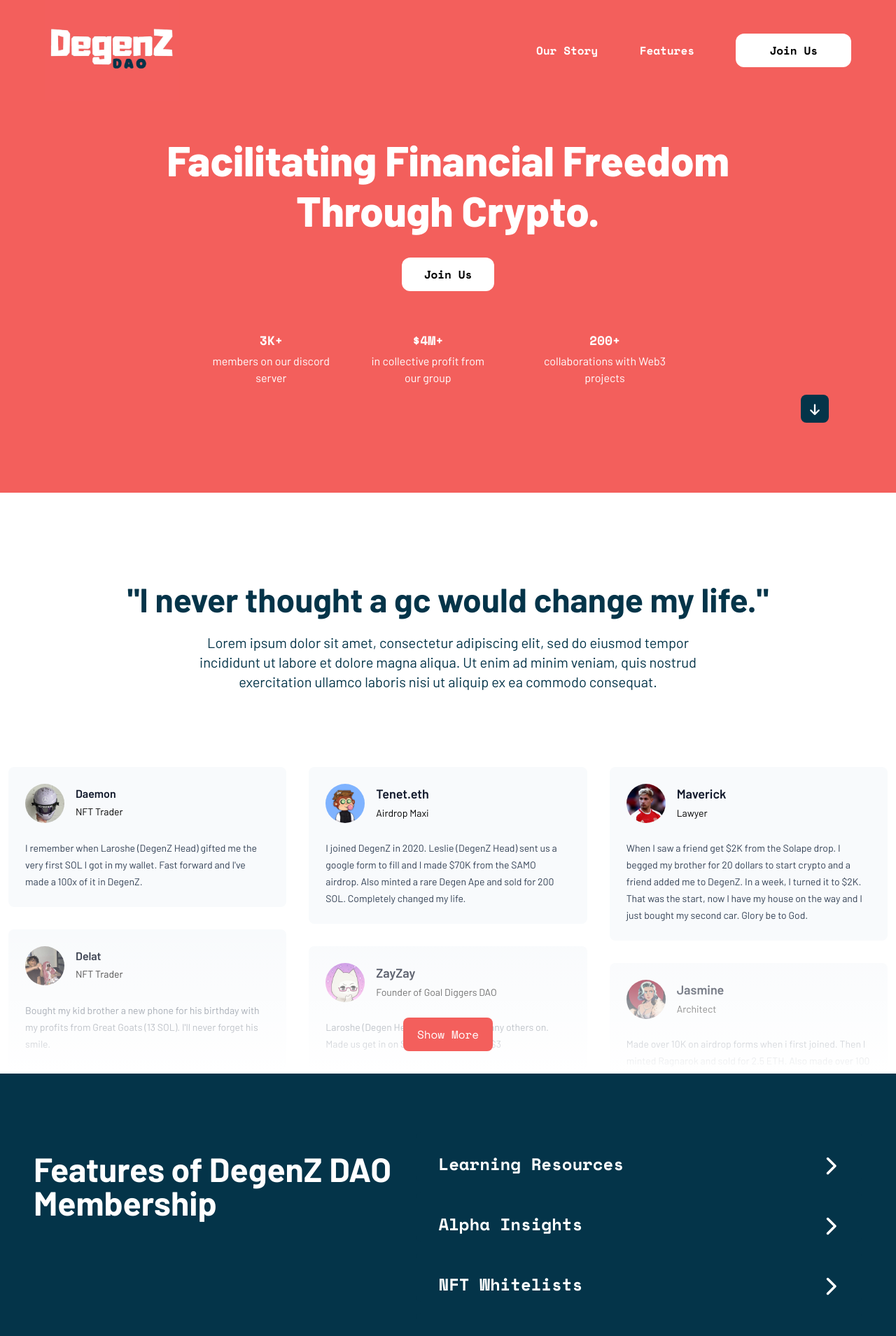
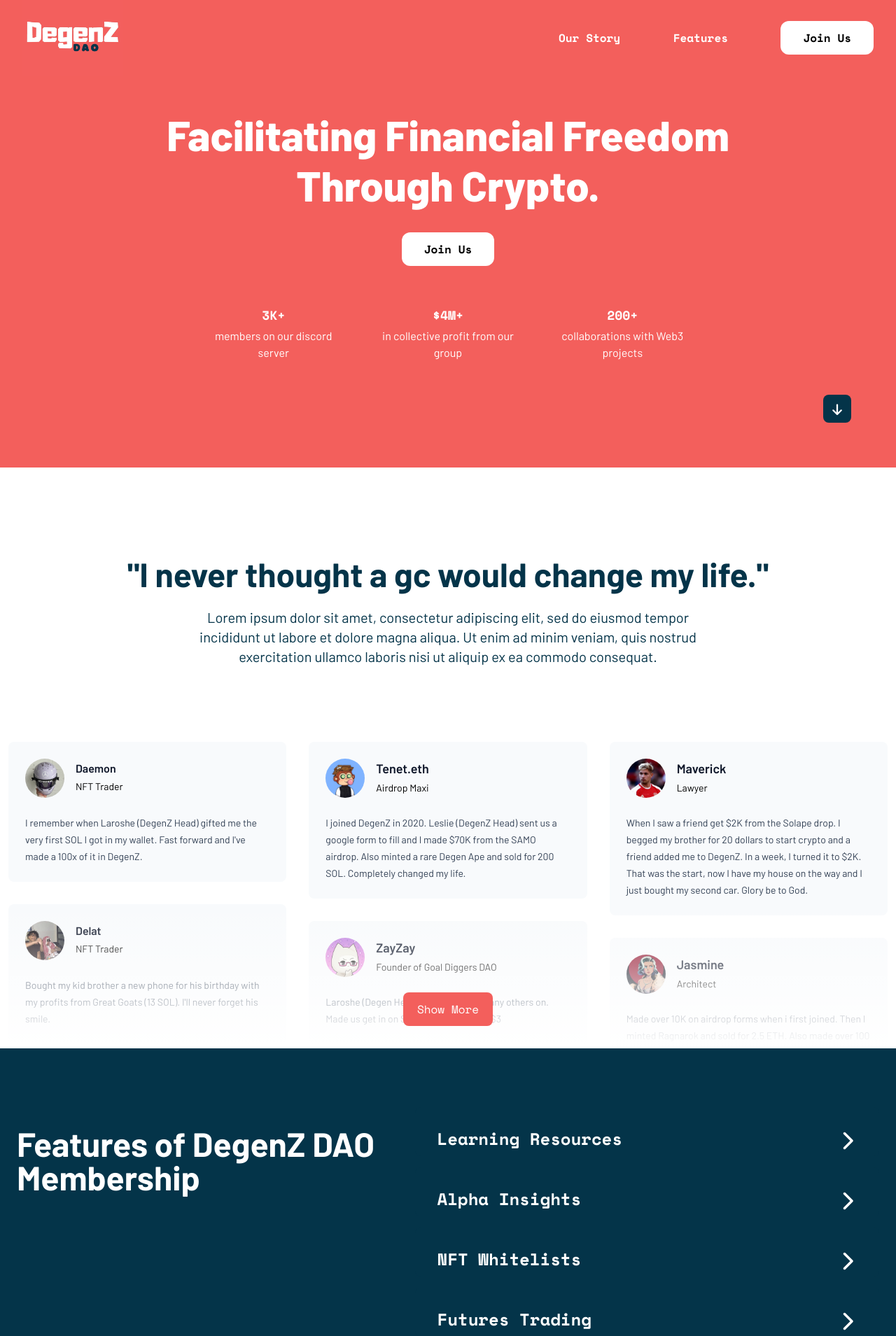
Before and after one commit to Atenbot/DegenZ, a React (Vite) app: page / in a window 1280 px wide. Shown: the top 1909 px of the page at 70% size. Built offline with nearby package versions, Linux system fonts and the light colour scheme.

Commit message:
polishing

```diff
--- a/src/Features.jsx
+++ b/src/Features.jsx
@@ -51,8 +51,9 @@ const Features = () => {
 
 
     return (
-        <section className="bg-secondary pb-4 pt-4 md:pt-10 lg:pt-8 lg:flex lg:px-12 lg:justify-between lg:py-4">
-             <h1 className=" w-[300px] mx-auto text-white font-barlow font-bold text-center text-3xl pt-20 md:w-[600px] md:text-4xl lg:text-left lg:w-[500px] lg:mx-0 xl:text-5xl xl:w-[600px] 2xl:text-6xl 2xl:w-[800px]">Features of DegenZ DAO Membership</h1>
+        <section className="bg-secondary ">
+            <div className="max-w-7xl mx-auto pb-4 pt-4 md:pt-10 lg:pt-8 lg:flex lg:px-12 xl:px-6 lg:justify-between lg:py-4">
+            <h1 className=" w-[300px] mx-auto text-white font-barlow font-bold text-center text-3xl pt-20 md:w-[600px] md:text-4xl lg:text-left lg:w-[500px] lg:mx-0 xl:text-5xl xl:w-[600px] 2xl:text-6xl 2xl:w-[800px]">Features of DegenZ DAO Membership</h1>
              <div className="pt-2 pb-14 md:pb-20 lg:pt-9 lg:w-[600px] xl:w-[700px]">
             {accordionData.map((item, index) =>{
                 const isActive = activeIndex === index;
@@ -83,6 +84,7 @@ const Features = () => {
                             </div>
                 )})}
                 </div>
+            </div>
         </section>
 
      );
--- a/src/Header.jsx
+++ b/src/Header.jsx
@@ -3,32 +3,34 @@ import ArrowRight from "./assets/icons/arrow-right-solid.svg?react"
 const Header = () => {
     return (
 
-    <div className ="bg-primary mx-auto px-4 min-h-24 md:pt-2 lg:pt-8 lg:pb-24">
+    <div className ="bg-primary px-4 min-h-24 md:pt-2 lg:pt-8 lg:pb-24">
+    <div className="max-w-7xl mx-auto">
     <div className ="flex flex-col items-center">
     <h1 className="text-4xl pt-10 text-white mx-auto text-center font-barlow font-extrabold  md:w-[700px] md:text-5xl md:leading-tight lg:text-6xl lg:w-[900px] lg:leading-[1.2] lg:pt-4 2xl:text-7xl 2xl:w-[1200px]">
         Facilitating Financial Freedom Through Crypto.
     </h1>
     <button className="header-btn mt-8 w-full py-3 bg-white text-black rounded-xl font-spaceMono font-bold md:w-fit md:px-8 md:text-base lg:mt-8 2xl:text-xl 2xl:py-5 2xl:px-12 2xl:rounded-2xl 2xl:mt-10">Join Us </button>
 
-    <div className="highlights-container flex justify-center w-[340px] mt-8 mb-14 md:w-[600px] md:gap-6 md:pt-2 lg:pt-6 lg:gap-12 lg:w-[700px] 2xl:min-w-[1000px]">
-        <div className="highlight basis-1/3 md:max-w-34 lg:max-w-44 2xl:max-w-64">
+    <div className="highlights-container mx-auto flex justify-center w-[340px] mt-8 mb-14 md:w-[600px] md:gap-6 md:pt-2 lg:pt-6 lg:gap-12 lg:w-[700px] 2xl:min-w-[1000px]">
+        <div className="highlight basis-1/3 md:max-w-34 lg:min-w-44 2xl:max-w-64">
             <p className="text-white font-spaceMono font-bold text-base text-center md:text-lg 2xl:text-2xl">3K+</p>
             <p className="highlight-paragraph text-white text-center font-barlow leading-snug text-xs mt-1 md:text-base 2xl:text-xl"> members on our discord server </p>
         </div>
 
-        <div className="highlight basis-1/3 md:max-w-34 lg:max-w-44 2xl:max-w-64">
+        <div className="highlight basis-1/3 md:max-w-34 lg:min-w-44 2xl:max-w-64">
             <p className="text-white font-spaceMono font-bold text-base text-center md:text-lg 2xl:text-2xl">$4M+</p>
             <p className="highlight-paragraph text-white text-center font-barlow leading-snug text-xs mt-1 md:text-base 2xl:text-xl"> in collective profit from our group </p>
         </div>
-        <div className="highlight basis-1/3 md:max-w-34 lg:max-w-44 xl:max-w-64">
+        <div className="highlight basis-1/3 md:max-w-34 lg:min-w-44 xl:max-w-64">
             <p className="text-white font-spaceMono font-bold text-base text-center md:text-lg 2xl:text-2xl">200+</p>
-            <p className="highlight-paragraph text-white text-center font-barlow leading-snug text-xs mt-1 md:text-base 2xl:text-xl"> collaborations with Web3 projects </p>
+            <p className="highlight-paragraph text-white text-center font-barlow leading-snug text-xs mt-1 md:text-base 2x:text-xl"> collaborations with Web3 projects </p>
         </div>
     </div>
     </div>
-    <div className="w-10 hidden h-10 aspect-1/1 bg-secondary absolute right-24 top-[500px] rounded-lg lg:block mt-16 2xl:mt-36 2xl:w-14 2xl:h-14">
-        <ArrowRight className="rotate-90 object-cover w-full p-3 fill-white 2xl:p-3.5"/>
+    <div className="w-10 hidden h-10 aspect-1/1 bg-secondary absolute right-12 xl:right-16 custom:right-28 top-[500px] rounded-lg lg:block mt-16 2xl:mt-36">
+        <ArrowRight className="rotate-90 object-cover w-full p-3 fill-white xxl:p-3.5"/>
     </div>
+        </div>
     </div>
 
     );
--- a/src/Navbar.jsx
+++ b/src/Navbar.jsx
@@ -3,12 +3,14 @@ const Navbar = () => {
 
 
 
-        <div className="flex justify-between items-center sticky top-0 bg-primary px-2 mx-auto z-10 md:px-8 lg:static lg:px-16">
-        <img src="logos\degenz.jpg" className="w-24 h-auto md:w-32 aspect-w-1 aspect-h-1 lg:w-36 xl:w-48" alt="" />
+        <div className="sticky top-0 bg-primary px-2 z-10 md:px-8 lg:static">
+        <div className="flex items-center justify-between max-w-7xl mx-auto">
+        <img src="logos\degenz.jpg" className="w-24 h-auto md:w-32 aspect-w-1 aspect-h-1 lg:w-36 2xl:w-48" alt="" />
         <div className="flex text-white items-center justify-between md:w-[370px] font-spaceMono font-semibold lg:w-[450px] 2xl:min-w-[550px]">
         <a className="hidden md:block 2xl:text-xl">Our Story</a>
         <a className="hidden md:block 2xl:text-xl">Features</a>
-        <button className="nav-btn px-8 py-3 bg-white text-black rounded-xl font-spaceMono font-bold text-sm md:text-base 2xl:text-xl 2xl:py-5 xl:px-12 2xl:rounded-2xl">Join Us </button>
+        <button className="nav-btn px-8 py-3 bg-white text-black rounded-xl font-spaceMono font-bold text-sm md:text-base 2xl:text-xl 2xl:py-5 2xl:px-12 2xl:rounded-2xl">Join Us </button>
+        </div>
         </div>
         </div>
 
--- a/src/Partners.jsx
+++ b/src/Partners.jsx
@@ -44,7 +44,7 @@ React.useEffect(() =>{
 
     return (
 
-        <div className="pt-16 pb-8 md:pt-20 lg:pt-16 lg:pb-20">
+        <div className="pt-16 pb-8 md:pt-20 lg:pt-16 lg:pb-20 xl:pt-24">
             <h1 className="font-barlow mx-auto w-[300px] text-3xl font-bold text-center text-secondary md:text-4xl md:w-full lg:text-5xl 2xl:pt-6 2xl:text-6xl 2xl:pb-4">Our Partners and Collaborators</h1>
             <div className="pt-12 pb-2 overflow-hidden whitespace-nowrap md:pt-14"
                     ref={ contentRef }>
--- a/src/Team.jsx
+++ b/src/Team.jsx
@@ -2,10 +2,10 @@ const Team = () => {
     return (
 
         <div className="bg-secondary md:py-20 lg:pt-10">
-            <h1 className='text-white text-center font-barlow text-3xl font-bold md:text-5xl lg:mt-0 2xl:text-6xl 2xl:pt-4'>Meet Our Team</h1>
+            <h1 className='text-white text-center font-barlow text-3xl font-bold md:text-5xl lg:mt-0 xl:text-6xl'>Meet Our Team</h1>
             <div className="pt-4 flex flex-col pb-16 md:hidden">
 
-            <div className="flex justify-center mx-8 gap-x-8 py-8 md:gap-16 md:pt-16">
+            <div className="flex justify-center mx-8 gap-x-8 py-8 md:gap-16 md:pt-16 xl:gap-x-8">
             <a href="https://x.com/AtenSun_?t=T2lXeuFpO9_0CyM2qB3Fhw&s=09">
                 <figure className="flex flex-col items-center w-16">
                     <img src="team\atensun.jpg" alt="" className=" h-auto rounded-xl md:rounded-3xl"/>
@@ -58,8 +58,8 @@ const Team = () => {
 
             </div>
 
-            <div className="pt-4 flex-col hidden md:flex lg:pb-20">
-            <div className="flex justify-center mx-8 gap-x-12 lg:gap-x-16 pt-14">
+            <div className="pt-4 flex-col hidden md:flex lg:pb-20 xl:pt-8">
+            <div className="flex justify-center mx-8 gap-x-12 lg:gap-x-16 pt-14 xl:gap-x-20">
             <a href="https://x.com/AtenSun_?t=T2lXeuFpO9_0CyM2qB3Fhw&s=09">
                 <figure className="flex flex-col items-center w-24 lg:w-32">
                     <img src="team\atensun.jpg" alt="" className=" h-auto rounded-2xl"/>
@@ -86,7 +86,7 @@ const Team = () => {
                 </a>
                  </div>
 
-                 <div className="flex justify-center mx-8 pt-16 gap-x-12 lg:gap-x-16">
+                 <div className="flex justify-center mx-8 pt-16 gap-x-12 lg:gap-x-16 xl:gap-x-20">
                  <a href="https://x.com/X_cryptopotato?t=lml6vmipPWqwsJ7mHDGc0w&s=09">
                 <figure className="flex flex-col items-center w-24 lg:w-32">
                     <img src="team\cryptopass.jpg" alt="" className=" h-auto rounded-2xl"/>
--- a/src/Testimonials.jsx
+++ b/src/Testimonials.jsx
@@ -284,6 +284,7 @@ const Testimonials = ({ breakpoint }) => {
 
   return (
     <div className="testimonials lg:pt-24 md:pt-20">
+      <div className="max-w-7px mx-auto">
       <div className="our-story">
         <h1 className="font-barlow font-bold text-4xl text-center pt-20 mx-8 text-secondary md:pt-8 md:text-5xl md:mx-10 lg:mx-32 2xl:text-6xl">
           "I never thought a gc would change my life."
@@ -296,6 +297,8 @@ const Testimonials = ({ breakpoint }) => {
         </p>
       </div>
       {content}
+      </div>
+
     </div>
   );
 };
--- a/tailwind.config.js
+++ b/tailwind.config.js
@@ -7,6 +7,9 @@ export default {
   content: ["./index.html", "./src/**/*.{js,ts,jsx,tsx}"],
   theme: {
     extend: {
+      screens: {
+        'custom' : '1400px'
+      },
       colors: {
         primary: '#f35f5c', //orange
         secondary: '#043449', //blue
```
Also changed, not shown: src/Entrance.jsx (+7 -7 lines).
